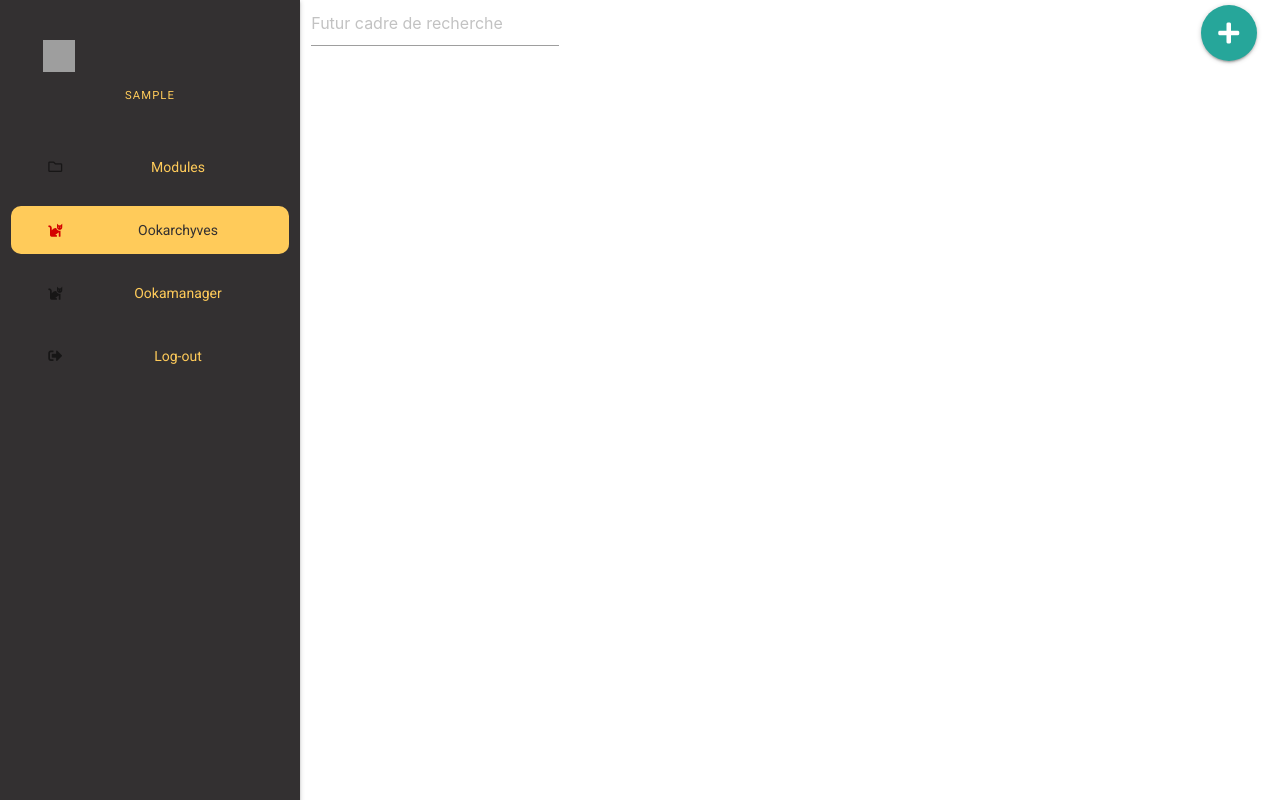
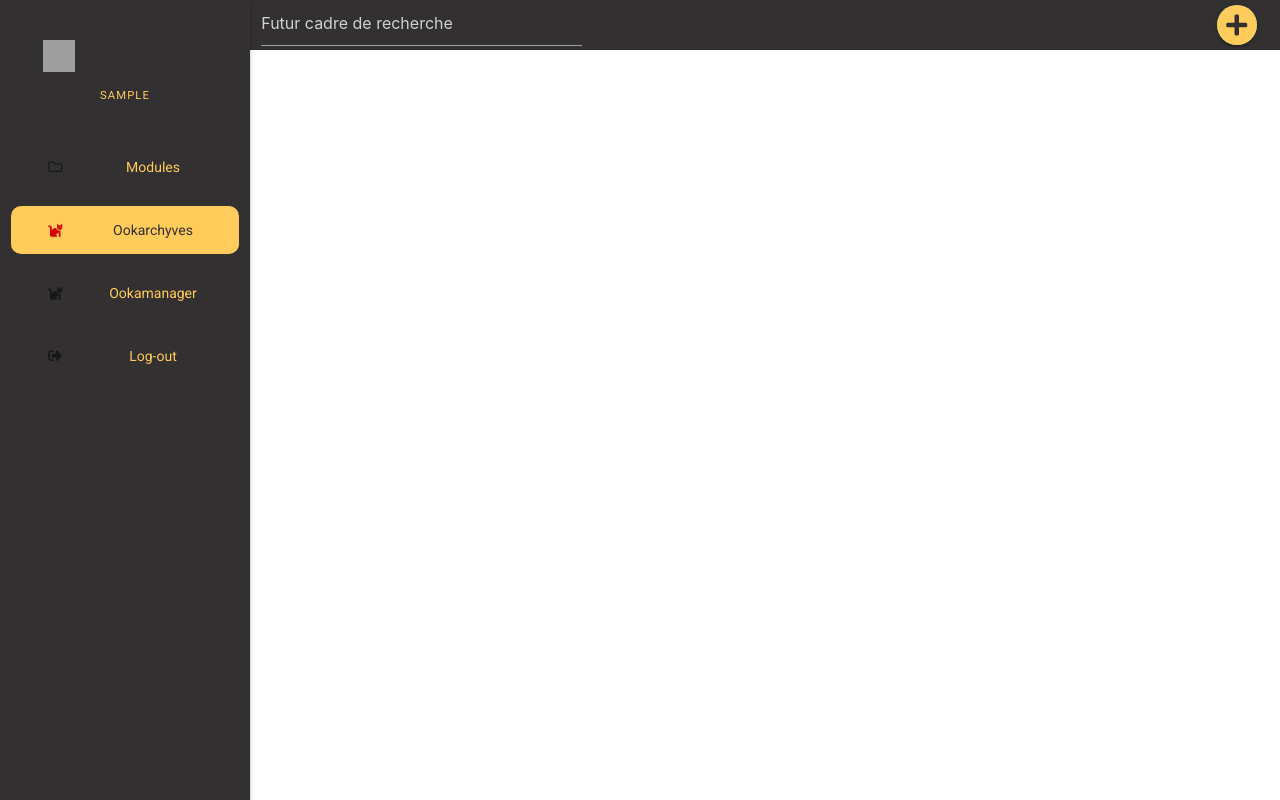
Before and after one commit to MmeOokamy/super-potatoes, a Flask app: page /ookarchyves/ in a window 1280 px wide. Run offline with Flask 2, Linux system fonts and the light colour scheme; the visitor is signed in with stand-in values (Sample User, id 1); data comes from the database, SQL or seed files in the repository; data that the repository does not hold is empty; some libraries are stand-ins or nearby versions; grey boxes are pictures that could not be loaded.

Commit message:
le front continu

```diff
--- a/App/ookarchyves/static/oa.js
+++ b/App/ookarchyves/static/oa.js
@@ -1,7 +1,7 @@
 $(document).ready(function(){
     console.log("coucou");
     $('.fixed-action-btn').floatingActionButton({
-        direction: 'left',
+        direction: 'bottom',
     });
 
     $('select').formSelect();
--- a/App/ookarchyves/templates/oa_i.html
+++ b/App/ookarchyves/templates/oa_i.html
@@ -2,24 +2,25 @@
 
 {% block title %}Main,Ookaarchyves{% endblock %}
 {% block topbar %}
-<header class="row">
-  <div class="col "><input class="input" type="text" placeholder="Futur cadre de recherche"></div>
+<header id="top-bar" class="row">
+  <div class="col s4">
+    <input class="" type="text" placeholder="Futur cadre de recherche">
+  </div>
+
 
   <div class="fixed-action-btn">
-  <a class="btn-floating btn-large">
-    <i class="fas fa-plus"></i>
+    <a class="btn-floating btn">
+      <i id="ooka-color" class="fas fa-plus"></i>
     </a>
     <ul>
       <li><a class="btn-floating red" title="Ajouter une category" href="{{url_for('ookarchyves.oa_theme')}}">
         <i class="fas fa-folder-plus"></i>
       </a></li>
-    <li><a class="btn-floating yellow darken-1 tooltipped" title="Ecrire un article" href="{{url_for('ookarchyves.oa_article')}}">
+      <li><a class="btn-floating yellow darken-1" title="Ecrire un article" href="{{url_for('ookarchyves.oa_article')}}">
         <i class="fas fa-file-alt"></i>
       </a></li>
     </ul>
   </div>
-
-
 </header>
 {% endblock %}
 
--- a/App/static/css/style.css
+++ b/App/static/css/style.css
@@ -26,6 +26,7 @@ Theme Name: Font Mass Effect
   --bglighttrans50:rgba(255, 255, 255,0.5);
   --bgMenu:#333031;
   --textMenu:#ffcb5a;
+  --textMenu80:#ffcb5a98;
   --bluelightvintage: #177C8B;
   --bluedarkvintage: #084A62;
   --orangered:#DC3C35;
@@ -63,7 +64,7 @@ body {
 
 
 header, main {
-   padding-left: 300px;
+   padding-left: 250px;
  }
 
  @media only screen and (max-width : 992px) {
@@ -76,16 +77,29 @@ header, main {
    margin: 0;
    width: 100%;
    min-height: 50px;
+   max-height: 50px;
 
  }
 
  header .fixed-action-btn {
    top: 5px;
  }
+ header .fixed-action-btn.direction-bottom ul {
+  top: 40px;
+ }
+
+ header input[type=text]:focus {
+  color: var(--textMenu);
+
+ }
+ header input[type=text] {
+  color: var(--textMenu80);
+ }
 
  main {
    width: 100%;
    margin: 0;
+   padding-right: 5px;
    margin-right: 5px;
    margin-left: 5px;
  }
@@ -96,6 +110,7 @@ header, main {
 
 #sidenav {
   background-color: var(--bgMenu);
+  max-width: 250px;
   /* position: sticky;
   display: inline-block;
   vertical-align: top;
@@ -179,7 +194,10 @@ header, main {
 /********************
 *  couleur
 ********************/
-
+#ooka-color {
+  background-color: var(--textMenu);
+  color: var(--bgMenu);
+}
 
 /********************
 *  PAGE INDEX
@@ -324,11 +342,15 @@ header, main {
   color: var(--textcolor);
 }
 /********************
-*
 * END OF PAGE INDEX
-*
 ********************/
 
+/********************
+* top bar header
+********************/
+header#top-bar {
+  background-color: var(--bgMenu);
+}
 
 /********************
 * Page Login
--- a/App/templates/modules.html
+++ b/App/templates/modules.html
@@ -3,7 +3,7 @@
 {% block stylesheet %}{% endblock %}
 
 {% block topbar %}
-<header style="width: 100%; background-color: aqua; height: 50px;">
+<header id="top-bar">
     <div >
 
     </div>
```
Also changed, not shown: App/templates/setting/setting.html (+8 -1 lines). Lines whose indentation alone changed are shown as unchanged.
